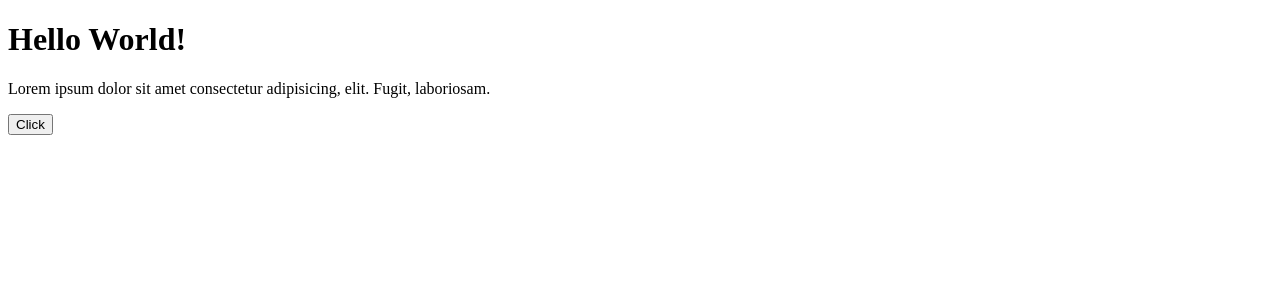
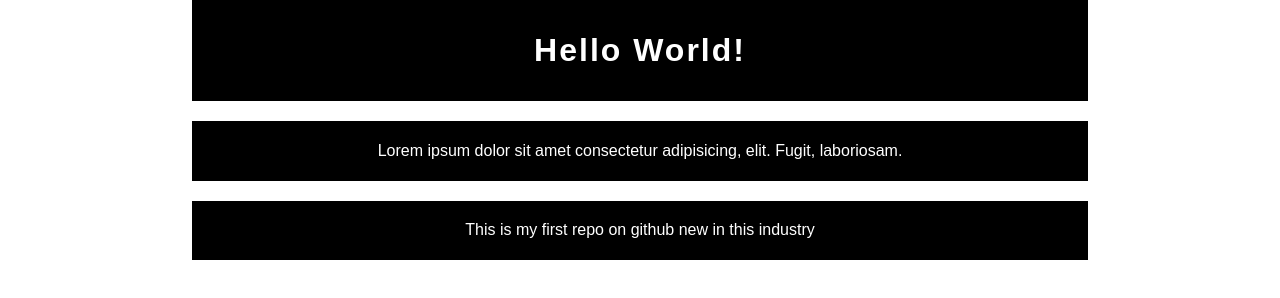
Before and after one commit to Kiko915/demo-site, a plain HTML site: page index.html in a window 1280 px wide. Drawn offline with Linux system fonts and the light colour scheme.

Commit message:
Added a stylesheet and styled index

```diff
--- /dev/null
+++ b/git.css
@@ -0,0 +1,33 @@
+* {
+	margin: 0;
+	padding: 0;
+	box-sizing: border-box;
+}
+
+body {
+	width: 100%;
+	height: 100vh;
+	font-family: sans-serif;
+}
+
+.wrapper {
+	width: 70%;
+	margin: 0 auto;
+}
+
+.block {
+	padding: 1.3em;
+	background-color: #000;
+	color: #fff;
+	margin-bottom: 20px;
+	text-align: center;
+}
+
+.container {
+	padding: 2em;
+}
+
+.container h1 {
+	letter-spacing: 2px;
+	font-weight: bold;
+}
--- a/index.html
+++ b/index.html
@@ -4,10 +4,18 @@
 	<meta charset="UTF-8">
 	<meta name="viewport" content="width=device-width, initial-scale=1.0">
 	<title>Demo Site</title>
+	<link rel="stylesheet" href="git.css">
 </head>
 <body>
-	<h1>Hello World!</h1>
-	<p>Lorem ipsum dolor sit amet consectetur adipisicing, elit. Fugit, laboriosam.</p>
-	<button>Click</button>
+	<div class="wrapper">
+		<div class="container block">
+			<h1>Hello World!</h1>
+		</div>
+		<div class="p-b block">
+			<p>Lorem ipsum dolor sit amet consectetur adipisicing, elit. Fugit, laboriosam.</p>
+		</div>
+		<div class="p-b block">
+			<p>This is my first repo on github new in this industry</p>
+		</div>
 </body>
 </html>
```
